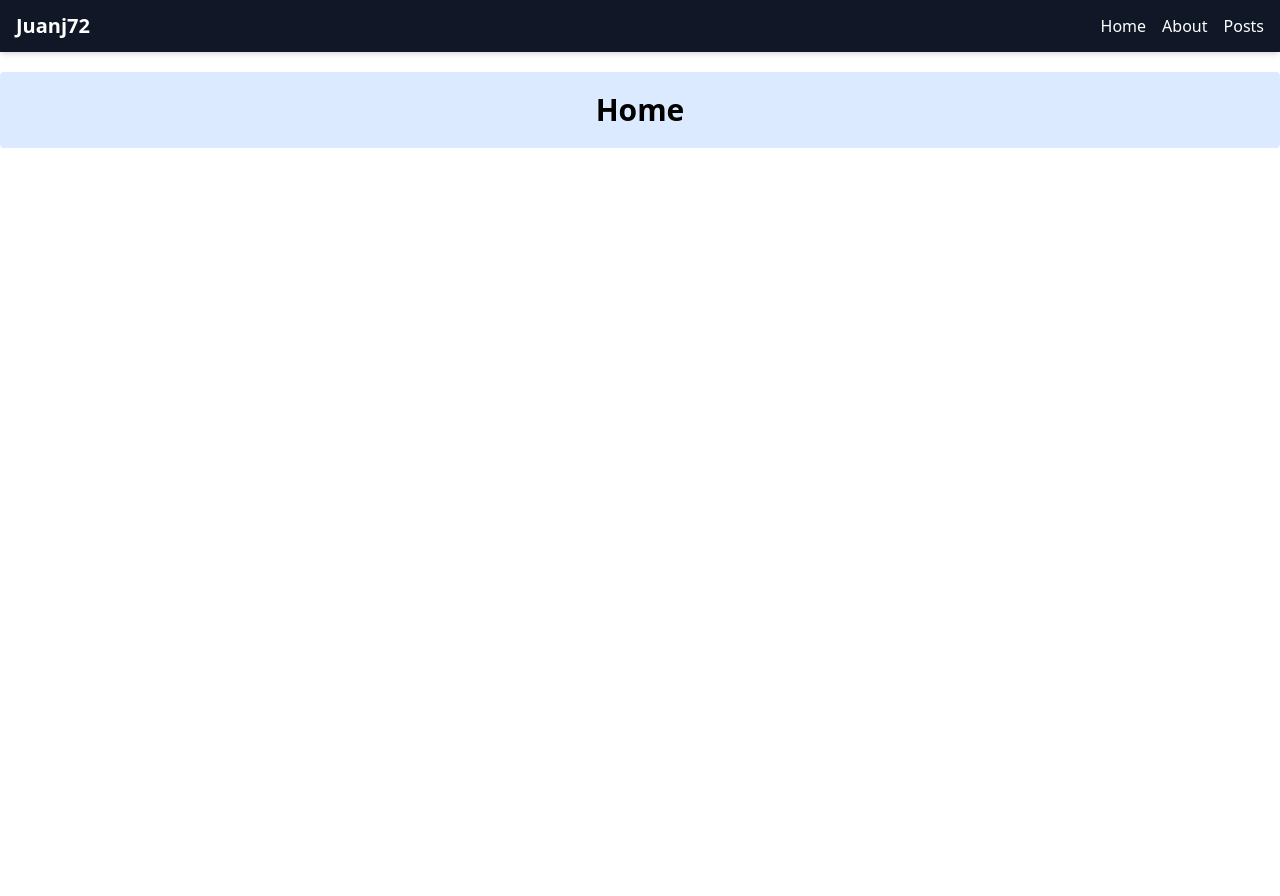
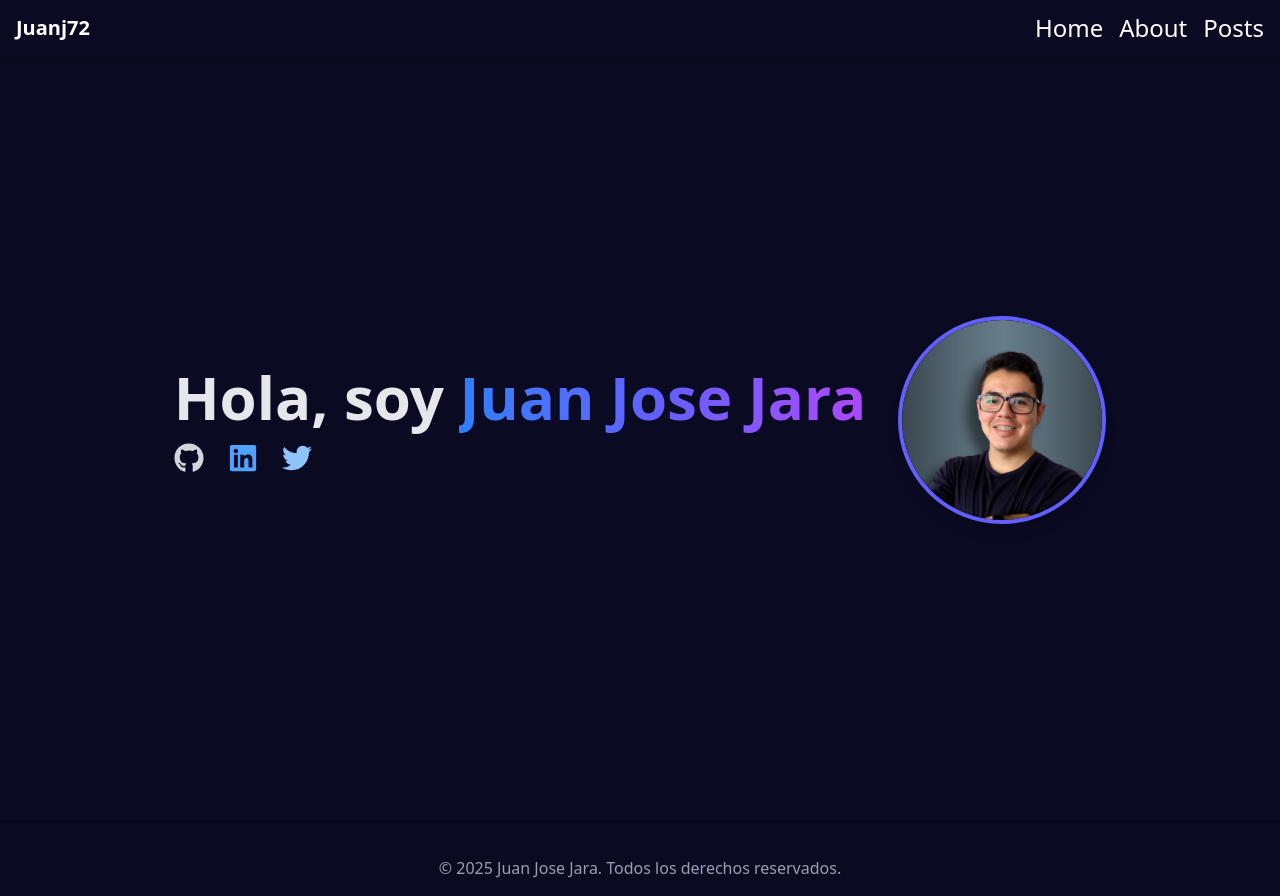
Before and after one commit to juanj72/my-blog, a React (Vite) app: page / in a window 1280 px wide. Before the commit the page ends 800 px from the top, so only its background shows below. Built offline with nearby package versions, Linux system fonts and the light colour scheme.

Commit message:
feat: main content

```diff
--- a/package.json
+++ b/package.json
@@ -13,6 +13,7 @@
     "@tailwindcss/vite": "^4.1.5",
     "react": "^19.0.0",
     "react-dom": "^19.0.0",
+    "react-icons": "^5.5.0",
     "react-router-dom": "^7.5.3",
     "tailwindcss": "^4.1.5"
   },
--- /dev/null
+++ b/src/icons/index.ts
@@ -0,0 +1,18 @@
+import { FaHome, FaUsers, FaCog, FaCalendarAlt } from "react-icons/fa";
+import { IconType } from "react-icons";
+import { FaFileInvoiceDollar } from "react-icons/fa";
+import { IoIosLogOut } from "react-icons/io";
+import { PiInvoiceBold } from "react-icons/pi";
+
+export type AppIconName = "home" | "users" | "settings" | "calendar"| "invoice" | "logout" | "createInvoice";
+
+export const AppIcons: Record<AppIconName, IconType> = {
+  home: FaHome,
+  users: FaUsers,
+  settings: FaCog,
+  calendar: FaCalendarAlt,
+  invoice: FaFileInvoiceDollar,
+  logout: IoIosLogOut,
+  createInvoice: PiInvoiceBold
+
+};
--- /dev/null
+++ b/src/layouts/footer/index.tsx
@@ -0,0 +1,7 @@
+export const Footer = () => {
+  return (
+    <footer className="bg-[#0a0a23] text-gray-400 text-center py-4">
+      © 2025 Juan Jose Jara. Todos los derechos reservados.
+    </footer>
+  );
+};
--- a/src/layouts/mainContent.tsx
+++ b/src/layouts/mainContent.tsx
@@ -1,13 +1,15 @@
 import { Navbar } from "../layouts/navbar";
 import { Outlet } from "react-router-dom";
+import { Footer } from "./footer";
 
 export const MainContent = () => {
   return (
-    <>
+    <div className="bg-[#0a0a23]">
       <Navbar />
-      <div className="container mx-auto p-5 bg-blue-100 my-5 rounded ">
+      <div className="container mx-auto  bg-white shadow my-5 rounded ">
         <Outlet />
       </div>
-    </>
+    <Footer />
+    </div>
   );
 };
--- a/src/layouts/navbar/index.tsx
+++ b/src/layouts/navbar/index.tsx
@@ -1,18 +1,26 @@
-import { useState } from 'react';
+import { useState } from "react";
+import { Link } from "react-router-dom";
 
 export const Navbar = () => {
   const [isOpen, setIsOpen] = useState(false);
 
   return (
-    <nav className="bg-gray-900 shadow-md">
+    <nav className="bg-[#0a0a23] shadow-md text-gray-100 fixed top-0 w-full">
       <div className="max-w-7xl mx-auto px-4 py-3 flex justify-between items-center">
-        <div className="text-xl font-bold text-white">
-          <a href="">Juanj72</a>
+        <div className="text-xl font-bold text-white text-1xl">
+          <Link to={""}>Juanj72</Link>
         </div>
-        <div className="hidden md:flex space-x-4">
-          <a href="" className="text-white hover:text-blue">Home</a>
-          <a  href='' className="text-white hover:text-blue">About</a>
-          <a href='' className="text-white hover:text-blue">Posts</a>
+        <div className="hidden md:flex space-x-4 text-2xl">
+          <Link to={""} className="text-white hover:text-blue ">
+            Home
+          </Link>
+
+          <Link to={""} className="text-white hover:text-blue">
+            About
+          </Link>
+          <Link to={""} className="text-white hover:text-blue">
+            Posts
+          </Link>
         </div>
         <div className="md:hidden">
           <button
@@ -47,7 +55,7 @@ export const Navbar = () => {
       {/* Menú desplegable con transición */}
       <div
         className={`md:hidden px-4 overflow-hidden transition-all duration-300 ease-in-out ${
-          isOpen ? 'max-h-40 opacity-100' : 'max-h-0 opacity-0'
+          isOpen ? "max-h-40 opacity-100" : "max-h-0 opacity-0"
         }`}
       >
         <a
--- a/src/pages/Home/index.tsx
+++ b/src/pages/Home/index.tsx
@@ -1,7 +1,50 @@
+import { FaGithub, FaLinkedin, FaTwitter } from "react-icons/fa";
+import myphoto from "../../assets/profile.png";
+
 export const Home = () => {
-    return (
-        <div>
-            <h1 className="text-3xl font-bold  text-center">Home</h1>
+  return (
+    <div className="bg-[#0a0a23] min-h-screen flex flex-col md:flex-row items-center justify-center gap-8 p-8">
+      {/* Texto + redes */}
+      <div className="flex flex-col items-center md:items-start">
+        <h1 className="text-4xl md:text-6xl font-extrabold text-gray-200 text-center md:text-left">
+          Hola, soy{" "}
+          <span className="bg-gradient-to-r from-blue-500 via-indigo-500 to-purple-500 bg-clip-text text-transparent">
+            Juan Jose Jara
+          </span>
+        </h1>
+
+        <div className="flex space-x-6 mt-4">
+          <a
+            href="https://github.com/tuusuario"
+            target="_blank"
+            rel="noopener noreferrer"
+          >
+            <FaGithub className="text-3xl text-gray-300 hover:text-white transition" />
+          </a>
+          <a
+            href="https://linkedin.com/in/tuusuario"
+            target="_blank"
+            rel="noopener noreferrer"
+          >
+            <FaLinkedin className="text-3xl text-blue-400 hover:text-blue-500 transition" />
+          </a>
+          <a
+            href="https://twitter.com/tuusuario"
+            target="_blank"
+            rel="noopener noreferrer"
+          >
+            <FaTwitter className="text-3xl text-blue-300 hover:text-blue-400 transition" />
+          </a>
         </div>
-    );
+      </div>
+
+      <div>
+        <img
+          src={myphoto}
+          alt="Juan Jose Jara"
+          className="w-52 h-52 rounded-full object-cover border-4 border-indigo-500 shadow-lg"
+        />
+      </div>
+    </div>
+  );
 };
```
Also changed, not shown: src/assets/profile.png (added), src/styles/index.css (line endings or trailing spaces), 1 other file (tests, documents, lock files or other folders).
